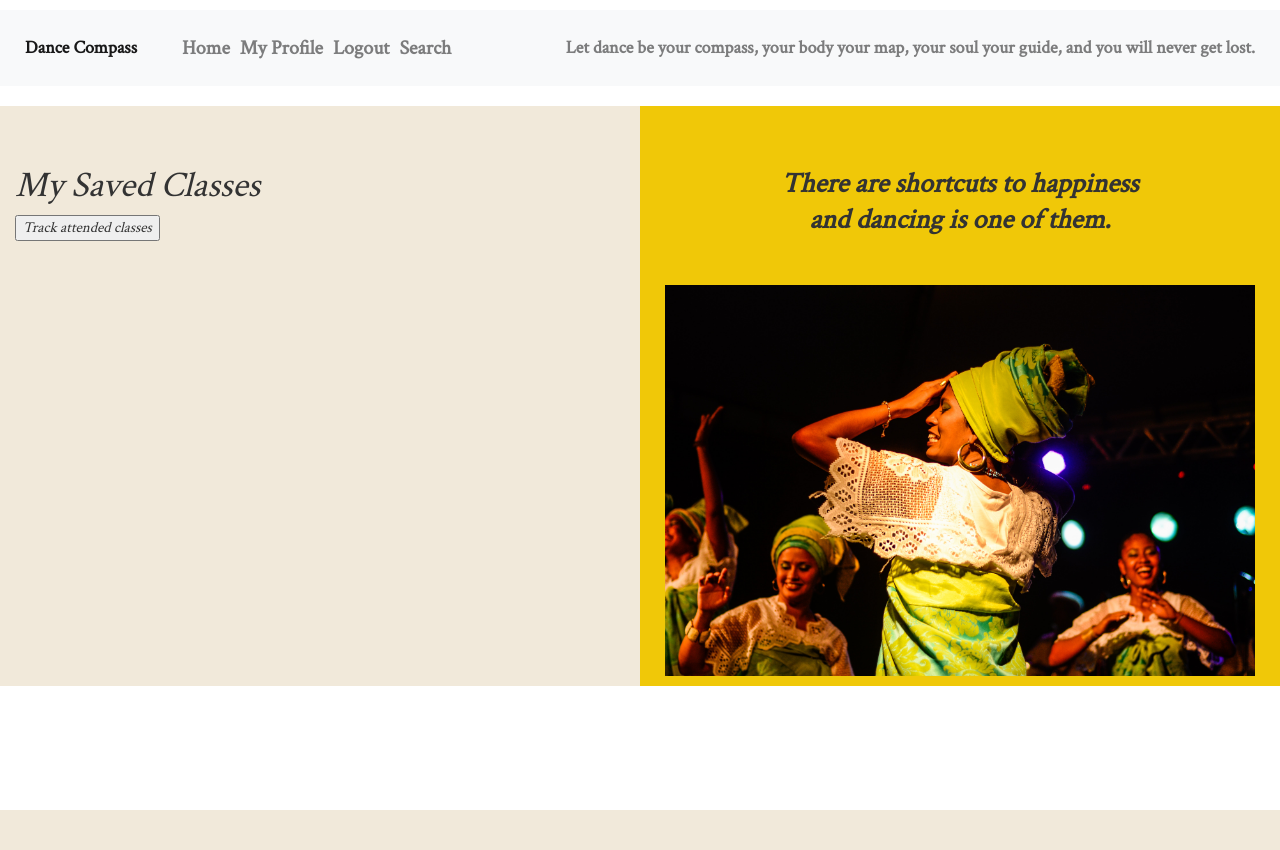
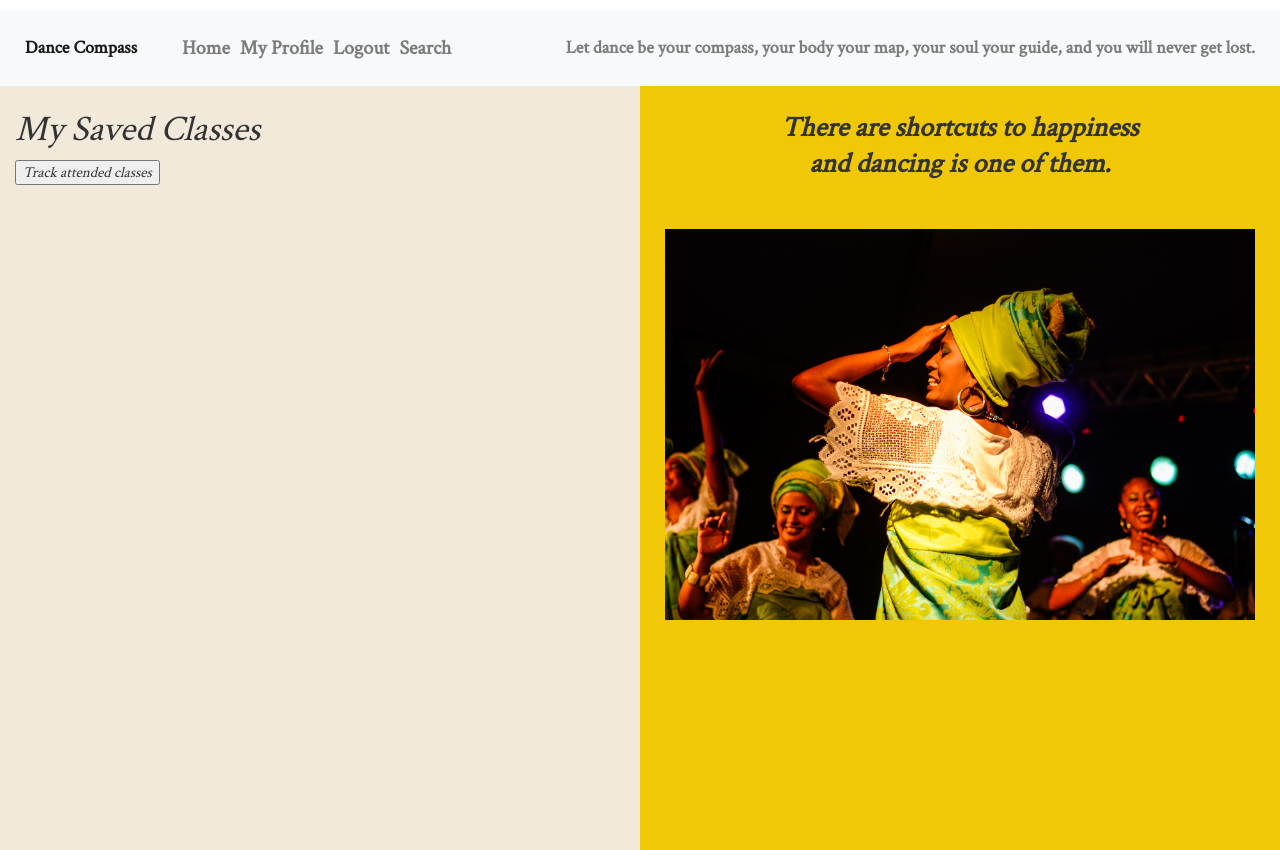
Before and after one commit to coll510/HB-Web-App-Project, a Flask app: page /saved-classes in a window 1280 px wide. Before the commit the page ends 810 px from the top, so only its background shows below. Run offline with Flask 2, Linux system fonts and the light colour scheme; the visitor is signed in with stand-in values (Sample User, id 1); some libraries are stand-ins or nearby versions.

Commit message:
adjusted left and right

```diff
--- a/static/style.css
+++ b/static/style.css
@@ -46,15 +46,16 @@ html, body {
   /*background: rgba(255, 230, 20, 0.65);*/
   /*height: 100%;*/
   line-height: 1.3;
-  /*position: absolute;*/
-  /*width: 50%;*/
-  /*height: 100%;*/
-  /*top: 50px;*/
-  /*left: 20;*/
+  position: absolute;
+  width: 50%;
+  height: 100%;
+  top: 50px;
+  left: 20;
   padding-top: 40px;
   font-family: 'Crimson Text', serif;
   font-style: italic;
   font-size: 15px;
+
 }
 
 .right{
@@ -64,11 +65,11 @@ html, body {
   /*background: rgba(0, 0, 0, 0.85);*/
   /*height: 100%;*/
   line-height: 1.3;
-  /*right: 0;*/
-  /*position: absolute;*/
-  /*width: 50%;*/
-  /*height: 100%;*/
-  /*top: 50px;*/
+  right: 0;
+  position: absolute;
+  width: 50%;
+  height: 100%;
+  top: 50px;
   font-family: 'Crimson Text', serif;
   font-size: 28px;
   font-style: italic;
--- a/templates/search-results.html
+++ b/templates/search-results.html
@@ -169,10 +169,10 @@
     To dance is to be out of yourself.
     <br>
      Larger, more beautiful, more powerful... -Agnes De Mille
-       <div class="col-md-8">
+       <div class="image-container">
         <br>
 
-        <img src="\static\images\cc-image9.jpg" alt="Lights" style="width:150%">
+        <img src="\static\images\cc-image9.jpg" alt="Lights" class="image-fluid mx-auto">
     </div>
   </div>
 </section>
```
